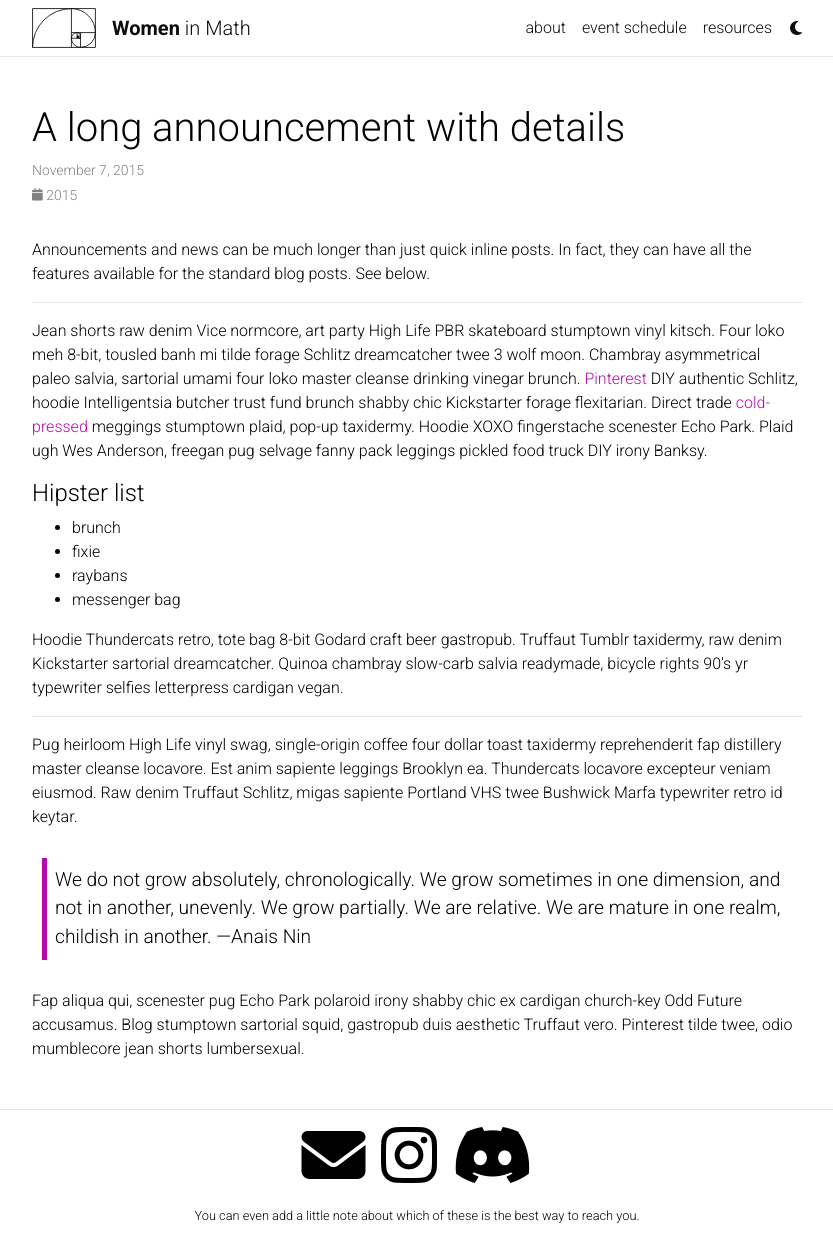
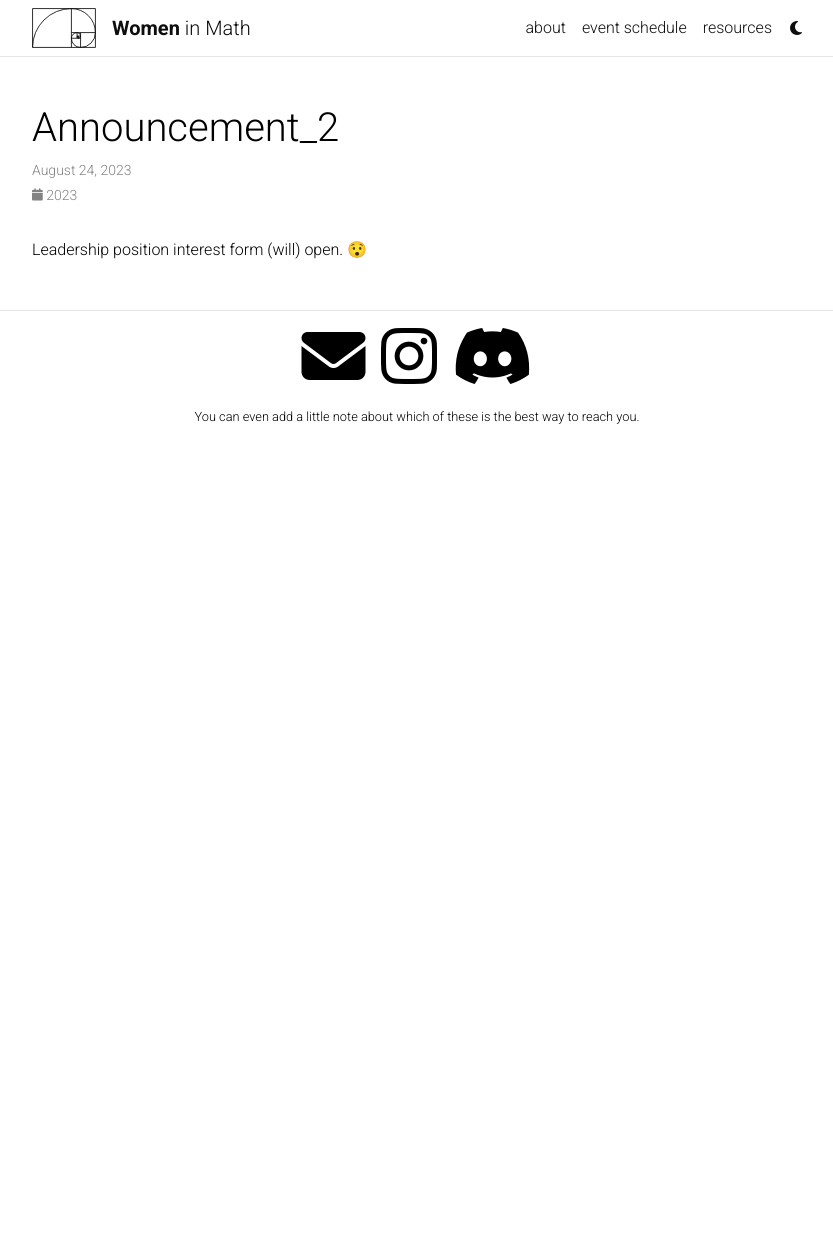
Before and after one commit to sbuwim/sbuwim.github.io, a Jekyll site: the page built from _news/announcement_2.md, in a window 1280 px wide and 1241 px high. Shown: the whole window, without its empty margins (223-1056 px from the left). Built offline with Jekyll 4.4.1, drawn with Linux system fonts in a browser that asks for light colours; comment, search, counter and statistics services are not loaded; a style sheet for code colours, icons or effects is not loaded.

Commit message:
Update announcement_2.md

```diff
--- a/_news/announcement_2.md
+++ b/_news/announcement_2.md
@@ -1,32 +1,8 @@
 ---
 layout: post
-title: A long announcement with details
-date: 2015-11-07 16:11:00-0400
-inline: false
+date: 2023-08-24 14:00:00-0400
+inline: true
 related_posts: false
 ---
 
-Announcements and news can be much longer than just quick inline posts. In fact, they can have all the features available for the standard blog posts. See below.
-
-***
-
-Jean shorts raw denim Vice normcore, art party High Life PBR skateboard stumptown vinyl kitsch. Four loko meh 8-bit, tousled banh mi tilde forage Schlitz dreamcatcher twee 3 wolf moon. Chambray asymmetrical paleo salvia, sartorial umami four loko master cleanse drinking vinegar brunch. <a href="https://www.pinterest.com">Pinterest</a> DIY authentic Schlitz, hoodie Intelligentsia butcher trust fund brunch shabby chic Kickstarter forage flexitarian. Direct trade <a href="https://en.wikipedia.org/wiki/Cold-pressed_juice">cold-pressed</a> meggings stumptown plaid, pop-up taxidermy. Hoodie XOXO fingerstache scenester Echo Park. Plaid ugh Wes Anderson, freegan pug selvage fanny pack leggings pickled food truck DIY irony Banksy.
-
-#### Hipster list
-<ul>
-    <li>brunch</li>
-    <li>fixie</li>
-    <li>raybans</li>
-    <li>messenger bag</li>
-</ul>
-
-Hoodie Thundercats retro, tote bag 8-bit Godard craft beer gastropub. Truffaut Tumblr taxidermy, raw denim Kickstarter sartorial dreamcatcher. Quinoa chambray slow-carb salvia readymade, bicycle rights 90's yr typewriter selfies letterpress cardigan vegan.
-
-***
-
-Pug heirloom High Life vinyl swag, single-origin coffee four dollar toast taxidermy reprehenderit fap distillery master cleanse locavore. Est anim sapiente leggings Brooklyn ea. Thundercats locavore excepteur veniam eiusmod. Raw denim Truffaut Schlitz, migas sapiente Portland VHS twee Bushwick Marfa typewriter retro id keytar.
-
-> We do not grow absolutely, chronologically. We grow sometimes in one dimension, and not in another, unevenly. We grow partially. We are relative. We are mature in one realm, childish in another.
-> —Anais Nin
-
-Fap aliqua qui, scenester pug Echo Park polaroid irony shabby chic ex cardigan church-key Odd Future accusamus. Blog stumptown sartorial squid, gastropub duis aesthetic Truffaut vero. Pinterest tilde twee, odio mumblecore jean shorts lumbersexual.
+Leadership position interest form (will) open. 😯
```
